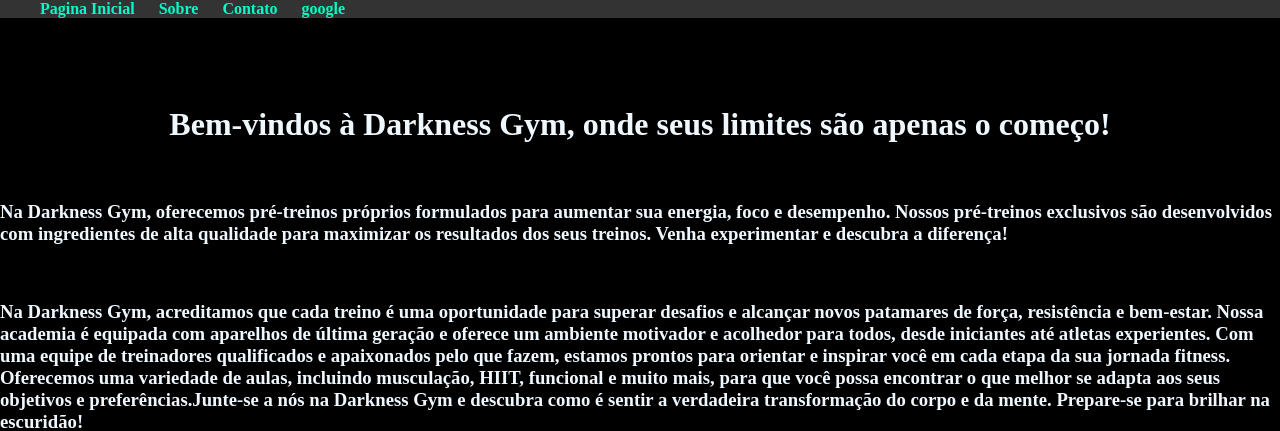
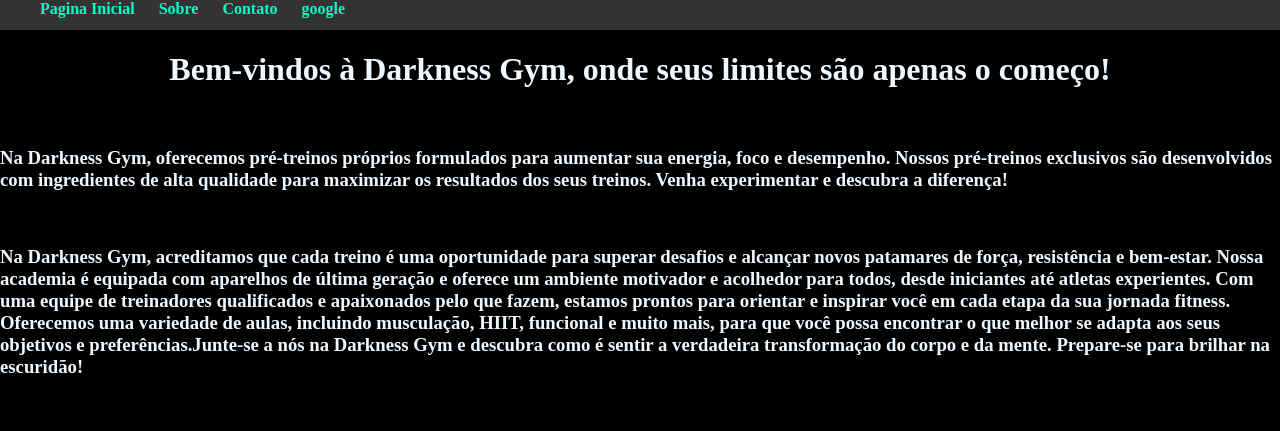
Before and after one commit to giovane453/Programacao-No-Des-De-Sistemas---3-Ano-D-Manha-, a PHP site: page /home.html in a window 1280 px wide. Shown: the top 431 px of the page. Run offline with PHP 8.4, Linux system fonts and the light colour scheme.

Commit message:
Add files via upload

```diff
--- a/home.css
+++ b/home.css
@@ -19,24 +19,30 @@
 }
 .navbar {
   background-color: #333;
-  padding: 5;
-  margin: 0;
+
+  height: 30px;
+
 }
 
 .nav-list {
   list-style: none;
 margin-top: 0;
+
+
+
 }
 
 .nav-list li {
   display: inline;
   margin-right: 20px;
+
 }
 
 .nav-list li a {
   text-decoration: none;
   color: #07fcc7;
   font-weight: bold;
+
 }
 
 .nav-list li a:hover {
--- a/home.html
+++ b/home.html
@@ -19,8 +19,7 @@
           </li>
         </ul>
       </nav>
-      <h2 class="tito">evolução do campo a cidade,mudança e opurtunidade</h2>
-      </table>
+
     <link rel="icon" href="assets/secreto.png">
 
 
```
